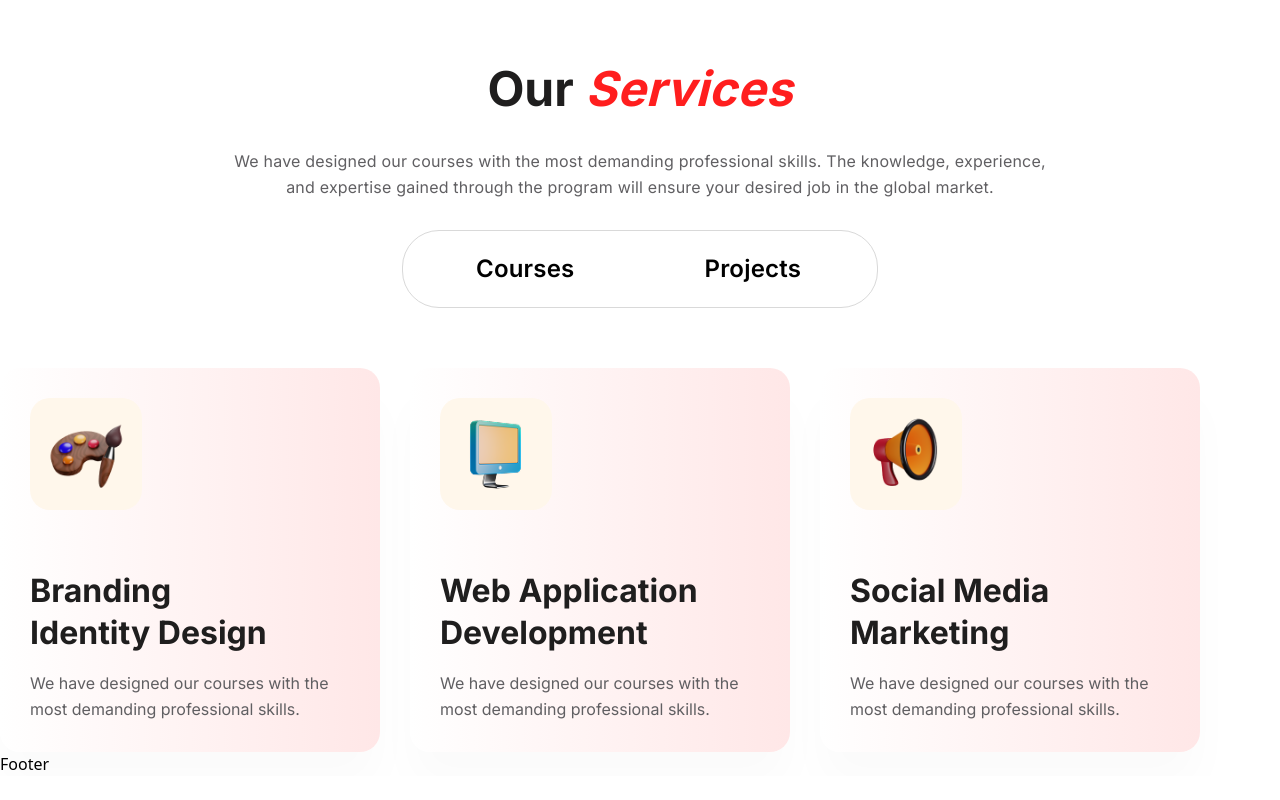
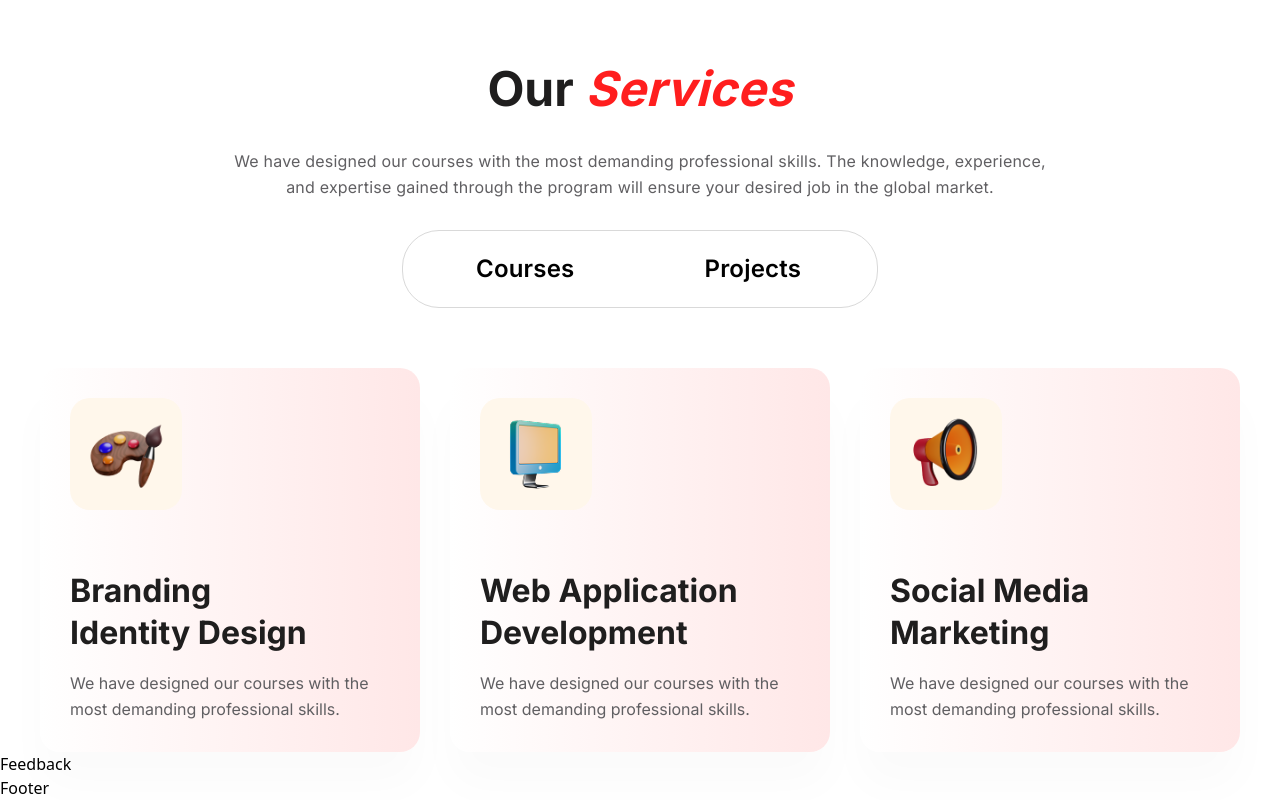
Before and after one commit to shoumen-shomu/creative-it-canada, a Next.js app: page / in a window 1280 px wide. Shown: the part 2122-2922 px from the top of the page. Before the commit the page ends 2898 px from the top, so only its background shows below. Built offline with nearby package versions, Linux system fonts and the light colour scheme; a web font is replaced by a local one.

Commit message:
Services Part gap Issue solve

```diff
--- /dev/null
+++ b/src/app/components/layouts/home/Feedback.jsx
@@ -0,0 +1,9 @@
+import React from 'react'
+
+const Feedback = () => {
+  return (
+    <div>Feedback</div>
+  )
+}
+
+export default Feedback
--- a/src/app/components/layouts/home/Service.jsx
+++ b/src/app/components/layouts/home/Service.jsx
@@ -9,7 +9,7 @@ const Service = () => {
         <div className="mt-25">
           <Container>
             <div className="text-center">
-              <h2 className="font-inter font-bold text-[48px] text-[#1F1E1E] leading-13.5 pb-[32px]">
+              <h2 className="font-inter font-bold text-[48px] text-[#1F1E1E] leading-13.5 pb-8">
                 Our{" "}
                 <span className="font-tri font-bold text-[48px] text-primary leading-13.5 tracking-[0.2px] italic">
                   Services
@@ -34,7 +34,7 @@ const Service = () => {
                 </p>
               </div>
             </div>
-            <div className="flex gap-7.5 mt-15">
+            <div className="flex justify-center gap-7.5 mt-15">
               <div className="p-7.5 bg-linear-to-r from-[#FFFFFF] to-[#FFE7E7] rounded-[20px] shadow-[0px_34px_44px_0px_rgba(0,0,0,0.02)]">
                 <div className="p-4 rounded-[20px] bg-[#FFF7EB] w-28">
                   <Image
--- a/src/app/page.jsx
+++ b/src/app/page.jsx
@@ -3,15 +3,17 @@ import Banner from './components/layouts/home/Banner'
 import Achievement from './components/layouts/home/Achievement'
 import About from './components/layouts/home/About'
 import Service from './components/layouts/home/Service'
+import Feedback from './components/layouts/home/Feedback'
 
 const page = () => {
   return (
-    <main>
+    <>
       <Banner/>
       <Achievement/>
       <About/>
       <Service/>
-    </main>
+      <Feedback/>
+    </>
   )
 }
 
```
